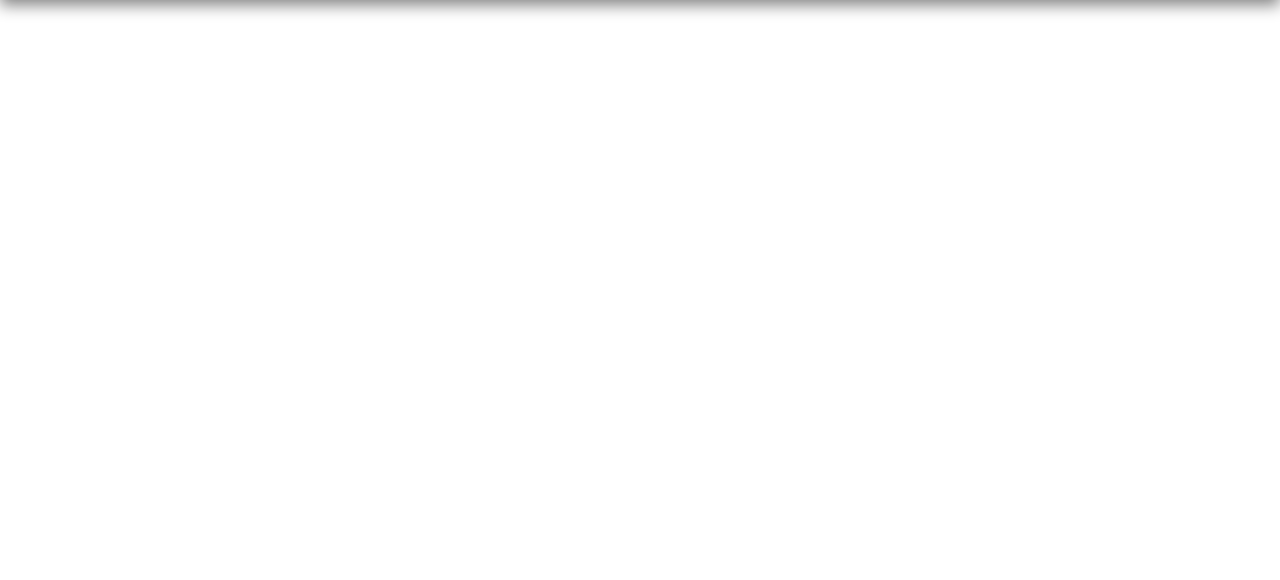
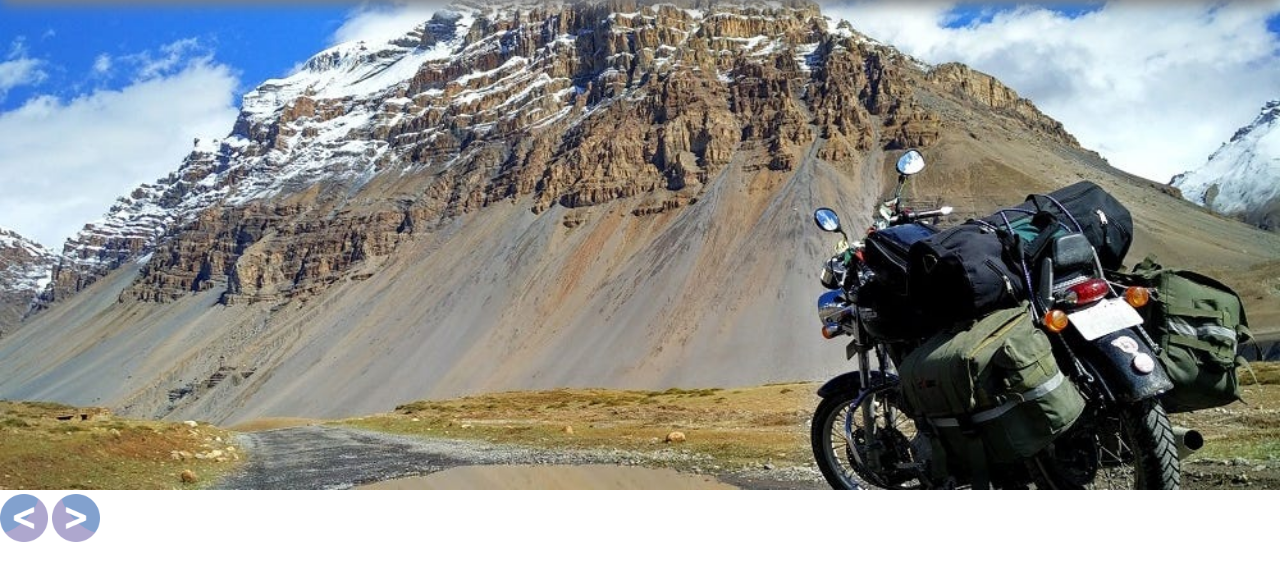
Before and after one commit to Kvrathod348/BeingRider2.0-Project-js-, a plain HTML site: page index.html in a window 1280 px wide. Shown: the part 118-698 px from the top of the page. Drawn offline with nearby package versions, Linux system fonts and the light colour scheme.

Commit message:
image slider added half work

```diff
--- a/Css/home.css
+++ b/Css/home.css
@@ -0,0 +1,14 @@
+.container-head{
+     width: 100%;
+     margin-top: 6rem;
+}
+.head-poster{
+    width: 100%;
+    object-fit: cover;
+}
+.less{
+    width: 3rem;
+}
+.greater{
+    width: 3rem;
+}
--- a/JavaScript/index.js
+++ b/JavaScript/index.js
@@ -2,16 +2,15 @@
 const themeIcon = document.getElementById('theme-icon');
 const bodyElement = document.body;
 
-themeIcon.addEventListener('click' , () => {
-    if(bodyElement.classList.contains('bg-black')){
+themeIcon.addEventListener('click', () => {
+  if (bodyElement.classList.contains('bg-black')) {
     bodyElement.classList.remove('bg-black');
     bodyElement.classList.add('bg-light');
     themeIcon.classList.add('active-theme');
     themeIcon.src = './Assets/icons/moon.png';
     themeIcon.style.transition = '2s'
     bodyElement.style.transition = '2s';
-    }
-    else{
+  } else {
     bodyElement.classList.remove('bg-light');
     bodyElement.classList.add('bg-black');
     themeIcon.classList.add('active-theme');
@@ -23,9 +22,30 @@ themeIcon.addEventListener('click' , () => {
 
 
 // hamburger menu
+
 const hamburger = document.querySelector('.hamburger');
 const navLinks = document.querySelector('.nav-links');
 
 hamburger.addEventListener('click', () => {
   navLinks.classList.toggle('active');
 });
+
+// image slider
+
+const headImage = [
+  "./Assets/home/home-poster-1.jpg",
+  "./Assets/home/home-poster-2.jpg",
+  "./Assets/home/home-poster-3.jpg",
+  "./Assets/home/home-poster-4.jpg",
+  "./Assets/home/home-poster-5.jpeg"
+];
+
+let headImageIndex = 0;
+ const headImageElement = document.getElementById('head-poster');
+
+ function prev(){
+
+  headImageIndex==0 ? headImageIndex = headImage.lenght - 1 : headImageIndex--
+
+  headImageElement.src=headImage[headImageIndex];
+ }
--- a/index.html
+++ b/index.html
@@ -11,6 +11,7 @@
         href="https://fonts.googleapis.com/css2?family=Montserrat:ital,wght@0,100..900;1,100..900&family=Roboto:ital,wght@0,100;0,300;0,400;0,500;0,700;0,900;1,100;1,300;1,400;1,500;1,700;1,900&display=swap"
         rel="stylesheet">
     <link rel="stylesheet" href="./Css/style.css">
+    <link rel="stylesheet" href="./Css/home.css">
     <title>BeingRider</title>
 </head>
 
@@ -45,6 +46,15 @@
         </div>
 
     </nav>
+
+    <div class="container-head">
+           <img src="./Assets/home/home-poster-1.jpg" alt="biker-place-views" class="head-poster" id="head-poster">
+
+           <img src="./Assets/icons/less-sign.png" alt="less-than" class="less" onclick="prev()">
+
+           <img src="./Assets/icons/greater-sign.png" alt="greater-than" class="greater" onclick="next()">
+
+    </div>
     <script src="./JavaScript/index.js"></script>
 </body>
 
```
Also changed, not shown: Assets/home/home-poster-1.jpg (added), Assets/home/home-poster-2.jpg (added), Assets/home/home-poster-3.jpg (added), Assets/home/home-poster-4.jpg (added), Assets/home/home-poster-5.jpeg (added), Assets/icons/greater-sign.png (added), Assets/icons/less-sign.png (added). Lines whose indentation alone changed are shown as unchanged.
